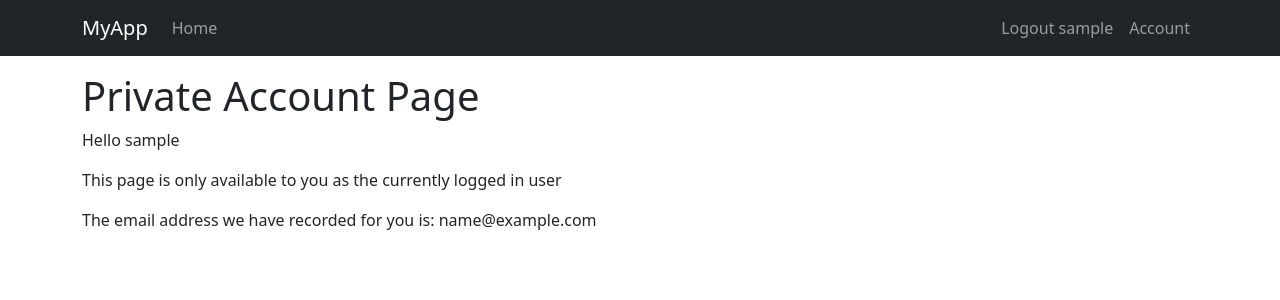
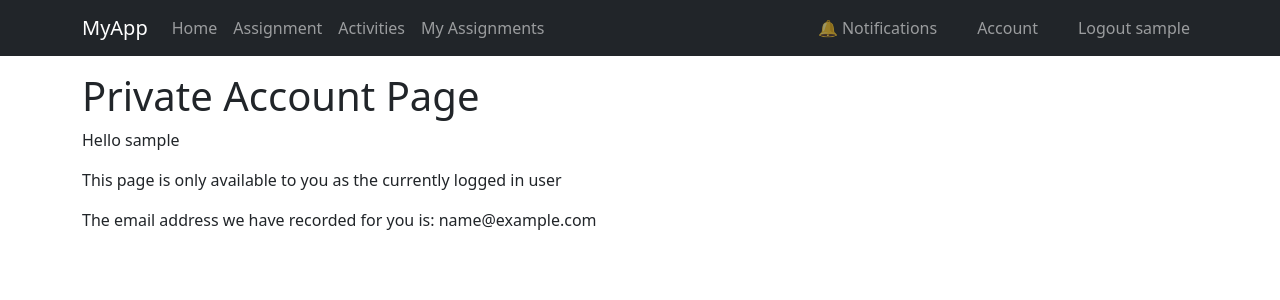
Before and after one commit to Mxyee/Uniconnect, a Flask app: page /account in a window 1280 px wide. Shown: the top 300 px of the page. Run offline with Flask 3, Linux system fonts and the light colour scheme; the visitor is signed in with stand-in values (Sample User, id 1); data that the repository does not hold is empty; some libraries are stand-ins or nearby versions.

Commit message:
feat: display unread notification count in navbar

```diff
--- a/app/templates/base.html
+++ b/app/templates/base.html
@@ -25,24 +25,55 @@
                 <li class="nav-item">
                     <a class="nav-link" aria-current="page" href="{{ url_for('home') }}">Home</a>
                 </li>
-            </ul>
-            <ul class="navbar-nav mb-2 mb-lg-0">
-                {% if current_user.is_anonymous %}
-                <li class="nav-item">
-                    <a class="nav-link" aria-current="page" href="{{ url_for('login') }}">Login</a>
-                </li>
-                {% else %}
-                <li class="nav-item">
-                    <a class="nav-link" aria-current="page" href="{{ url_for('logout') }}">Logout {{ current_user.username }}</a>
-                </li>
+                {% if current_user.is_authenticated %}
+                    <li class="nav-item">
+                        <a class="nav-link" aria-current="page" href="{{ url_for('assignments') }}">Assignment</a>
+                    </li>
                 {% endif %}
                 <li class="nav-item">
-                    <a class="nav-link" aria-current="page" href="{{ url_for('account') }}">Account</a>
+                    <a class="nav-link" aria-current="page" href="{{ url_for('activities') }}">Activities</a>
+                </li>
+            <li class="nav-item">
+                    <a class="nav-link" aria-current="page" href="{{ url_for('my_assignments') }}">My Assignments</a>
                 </li>
             </ul>
-{#            <a href="{{ url_for('notifications') }}">#}
-{#                🔔 通知 ({{ unread_count }})#}
-{#            </a>            #}
+            <ul class="navbar-nav gap-4 ms-auto">
+                {% if current_user.is_anonymous %}
+                    <li class="nav-item">
+                        <a class="nav-link" href="{{ url_for('login') }}">Login</a>
+                    </li>
+                    <li class="nav-item">
+                        <a class="nav-link" href="{{ url_for('student_register') }}">Student Register</a>
+                    </li>
+                {% else %}
+                    {% if current_user.role == 'admin' %}
+                        <li class="nav-item">
+                            <a class="nav-link" href="{{ url_for('professor_register') }}">
+                                Professor Register <i class="bi bi-mortarboard-fill"></i>
+                            </a>
+                        </li>
+                    {% endif %}
+
+                    <li class="nav-item">
+                        <a class="nav-link" href="{{ url_for('notifications') }}">
+                            🔔 Notifications
+                            {% if unread_count and unread_count > 0 %}
+                                ({{ unread_count }})
+                            {% endif %}
+                        </a>
+                    </li>
+
+                    <li class="nav-item">
+                        <a class="nav-link" href="{{ url_for('account') }}">Account</a>
+                    </li>
+                    <li class="nav-item">
+                        <a class="nav-link" href="{{ url_for('logout') }}">Logout {{ current_user.username }}</a>
+                    </li>
+                {% endif %}
+            </ul>
+
+
+            </ul>
         </div>
     </div>
 </nav>
```
